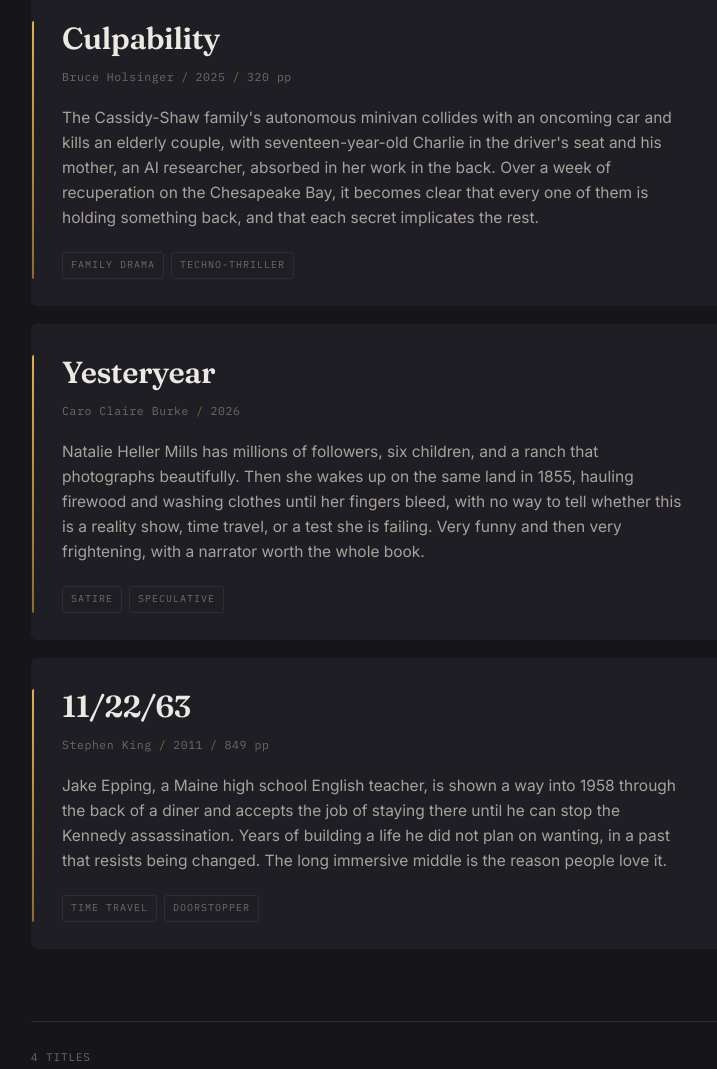
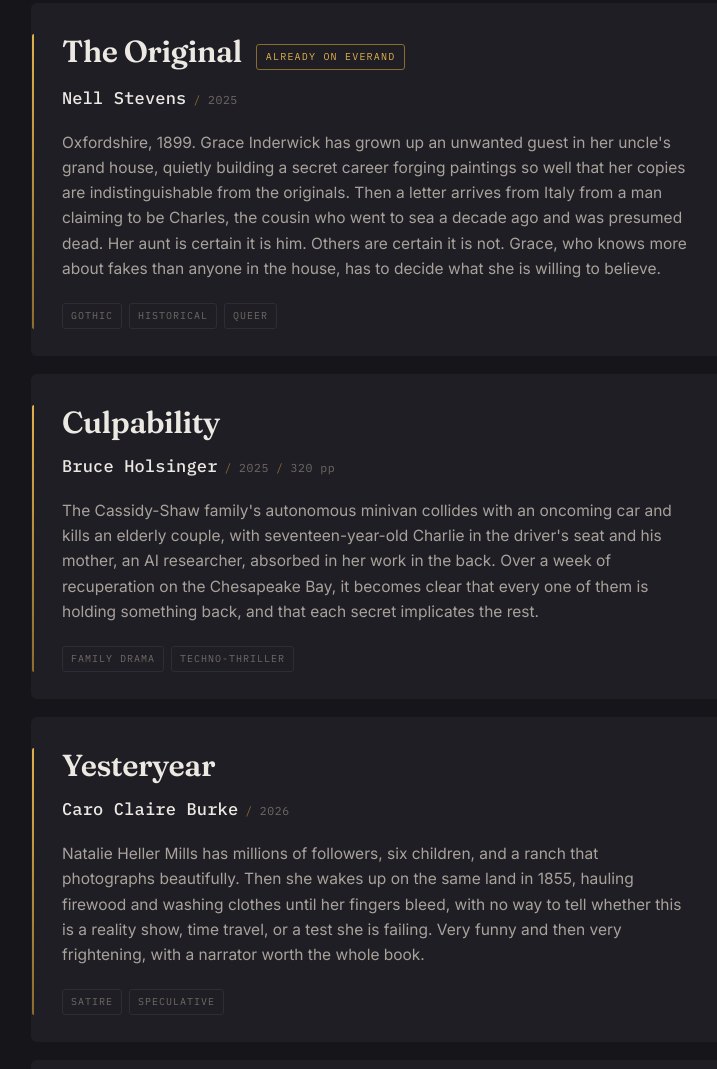
Before and after one commit to robin-hershkowitz/books, a plain HTML site: page mom.html in a window 1280 px wide. Shown: the part 631-1700 px from the top of the page, without its empty margins (187-904 px from the left). Drawn offline with Linux system fonts and the light colour scheme.

Commit message:
Add files via upload

```diff
--- a/mom.html
+++ b/mom.html
@@ -97,13 +97,34 @@
   border-radius: 2px 0 0 2px;
 }
 
+.title-row {
+  display: flex;
+  flex-wrap: wrap;
+  align-items: baseline;
+  gap: 10px 14px;
+  margin: 0 0 12px;
+}
+
 .card h2 {
   font-family: "Fraunces", Georgia, serif;
   font-weight: 600;
   font-size: clamp(1.45rem, 3.4vw, 1.9rem);
   line-height: 1.15;
-  margin: 0 0 12px;
+  margin: 0;
   letter-spacing: -0.015em;
+}
+
+.badge {
+  font-family: "IBM Plex Mono", ui-monospace, monospace;
+  font-size: 10px;
+  letter-spacing: 0.12em;
+  text-transform: uppercase;
+  color: var(--accent);
+  border: 1px solid var(--accent-dim);
+  border-radius: 3px;
+  padding: 4px 9px;
+  white-space: nowrap;
+  transform: translateY(-2px);
 }
 
 .meta {
@@ -112,6 +133,13 @@
   letter-spacing: 0.05em;
   color: var(--ink-low);
   margin: 0 0 18px;
+}
+
+.meta .author {
+  font-size: 17px;
+  font-weight: 500;
+  letter-spacing: 0.01em;
+  color: var(--ink);
 }
 
 .meta .sep { color: var(--accent-dim); padding: 0 7px; }
@@ -178,26 +206,32 @@
     <main>
       <ul class="list">
       <li class="card first">
-        <h2>Whidbey</h2>
-        <p class="meta">T Kira Madden<span class="sep">/</span>2026<span class="sep">/</span>362 pp</p>
+        <div class="title-row"><h2>Whidbey</h2><span class="badge">Already on Everand</span></div>
+        <p class="meta"><span class="author">T Kira Madden</span><span class="sep">/</span>2026<span class="sep">/</span>362 pp</p>
         <p class="blurb">Three women connected through one man, in the aftermath of his murder. Birdie has fled to Whidbey Island to get away from the man who abused her as a child and has recently resurfaced. Mary-Beth is his mother. Linzie is a reality star turned memoirist and another of his victims. A whodunnit that keeps circling the question of who holds power over a story, the person who lived it or the person who tells it.</p>
         <ul class="tags"><li>literary thriller</li><li>multi-POV</li></ul>
       </li>
       <li class="card">
-        <h2>Culpability</h2>
-        <p class="meta">Bruce Holsinger<span class="sep">/</span>2025<span class="sep">/</span>320 pp</p>
+        <div class="title-row"><h2>The Original</h2><span class="badge">Already on Everand</span></div>
+        <p class="meta"><span class="author">Nell Stevens</span><span class="sep">/</span>2025</p>
+        <p class="blurb">Oxfordshire, 1899. Grace Inderwick has grown up an unwanted guest in her uncle's grand house, quietly building a secret career forging paintings so well that her copies are indistinguishable from the originals. Then a letter arrives from Italy from a man claiming to be Charles, the cousin who went to sea a decade ago and was presumed dead. Her aunt is certain it is him. Others are certain it is not. Grace, who knows more about fakes than anyone in the house, has to decide what she is willing to believe.</p>
+        <ul class="tags"><li>gothic</li><li>historical</li><li>queer</li></ul>
+      </li>
+      <li class="card">
+        <div class="title-row"><h2>Culpability</h2></div>
+        <p class="meta"><span class="author">Bruce Holsinger</span><span class="sep">/</span>2025<span class="sep">/</span>320 pp</p>
         <p class="blurb">The Cassidy-Shaw family's autonomous minivan collides with an oncoming car and kills an elderly couple, with seventeen-year-old Charlie in the driver's seat and his mother, an AI researcher, absorbed in her work in the back. Over a week of recuperation on the Chesapeake Bay, it becomes clear that every one of them is holding something back, and that each secret implicates the rest.</p>
         <ul class="tags"><li>family drama</li><li>techno-thriller</li></ul>
       </li>
       <li class="card">
-        <h2>Yesteryear</h2>
-        <p class="meta">Caro Claire Burke<span class="sep">/</span>2026</p>
+        <div class="title-row"><h2>Yesteryear</h2></div>
+        <p class="meta"><span class="author">Caro Claire Burke</span><span class="sep">/</span>2026</p>
         <p class="blurb">Natalie Heller Mills has millions of followers, six children, and a ranch that photographs beautifully. Then she wakes up on the same land in 1855, hauling firewood and washing clothes until her fingers bleed, with no way to tell whether this is a reality show, time travel, or a test she is failing. Very funny and then very frightening, with a narrator worth the whole book.</p>
         <ul class="tags"><li>satire</li><li>speculative</li></ul>
       </li>
       <li class="card">
-        <h2>11/22/63</h2>
-        <p class="meta">Stephen King<span class="sep">/</span>2011<span class="sep">/</span>849 pp</p>
+        <div class="title-row"><h2>11/22/63</h2></div>
+        <p class="meta"><span class="author">Stephen King</span><span class="sep">/</span>2011<span class="sep">/</span>849 pp</p>
         <p class="blurb">Jake Epping, a Maine high school English teacher, is shown a way into 1958 through the back of a diner and accepts the job of staying there until he can stop the Kennedy assassination. Years of building a life he did not plan on wanting, in a past that resists being changed. The long immersive middle is the reason people love it.</p>
         <ul class="tags"><li>time travel</li><li>doorstopper</li></ul>
       </li>
@@ -205,7 +239,7 @@
     </main>
 
     <footer class="foot">
-      4 titles
+      5 titles
     </footer>
   </div>
 </body>
```
